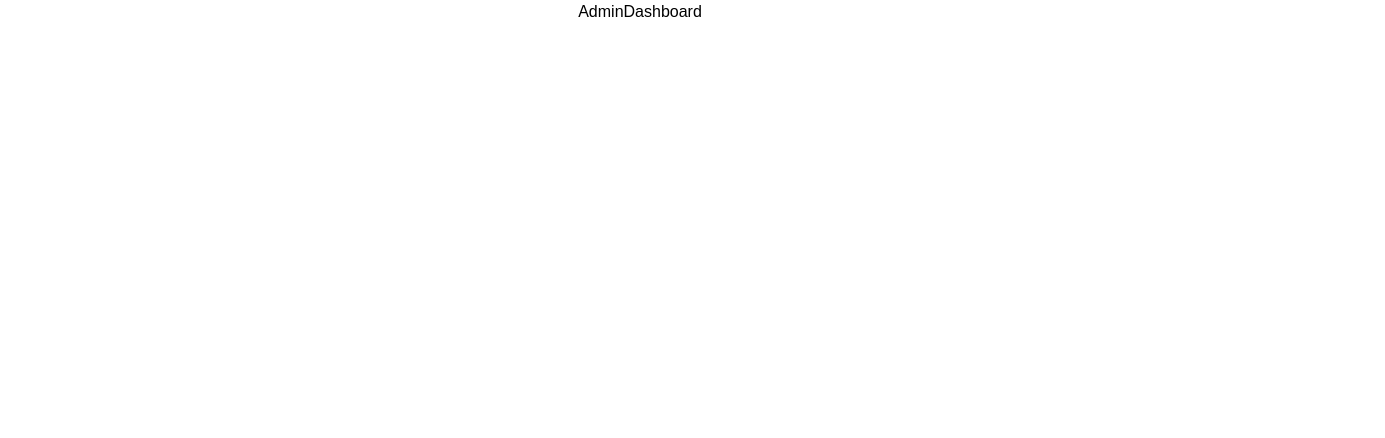
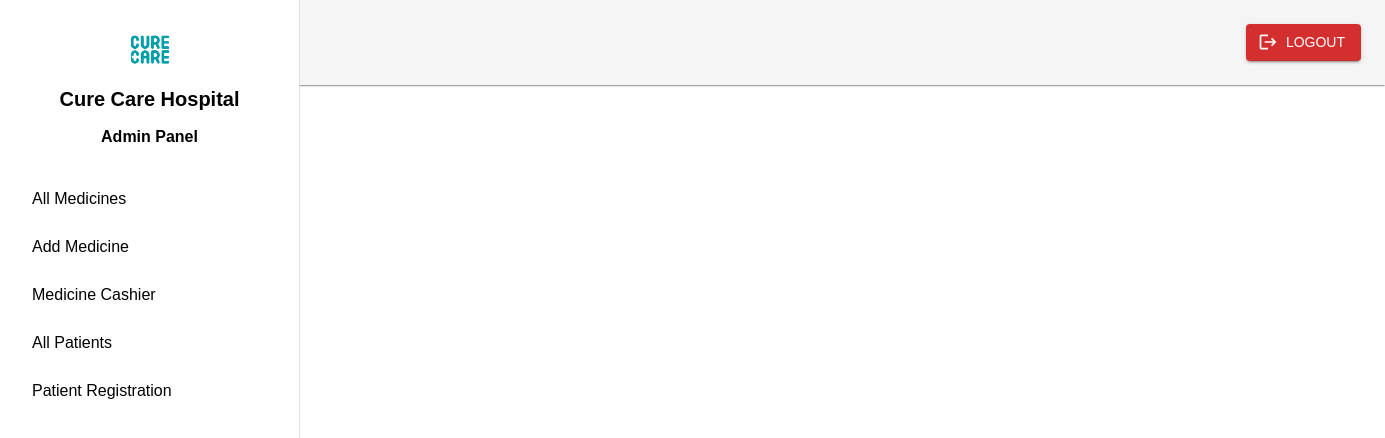
Before and after one commit to Sunilsahoo96/Hospital-Mng-Frontend, a React (Create React App) app: page /admin-dashboard in a window 1280 px wide. Shown: the top 438 px of the page, 1385 px wide, since content can reach past the window. Built offline with nearby package versions, Linux system fonts and the light colour scheme; sample sign-in values are in the browser's storage; a web font is replaced by a local one.

Commit message:
Added Admin Dashboard  functionality

```diff
--- a/src/App.js
+++ b/src/App.js
@@ -1,19 +1,20 @@
 import { BrowserRouter as Router, Routes, Route } from "react-router-dom";
 import './App.css';
 import "./Hospital.css";
-import AddMedicine from './components/AddMedicine';
+import AddMedicine from './components/Medicine/AddMedicine';
 import PatientRegistration from "./components/RegestrationPatient";
 import Auth from "./components/Auth";
 import Home from "./components/Home";
-import AllMedicineDetails from "./components/AllMedicineDetails";
+import AllMedicineDetails from "./components/Medicine/AllMedicineDetails";
 import DashboardLayout from "./components/Dashboard";
-import AdminDashboard from "./components/AdminDashboard";
-import MedicineCashierDashboard from "./components/MedicineCashierDashboard"
-import DoctorDashboard from "./components/DoctorDashboard";
-import NurseDashboard from "./components/NurseDashboard";
-import ReceptionDashboard from "./components/ReceptionDashboard";
+import AdminDashboard from "./components/Roles/AdminDashboard";
+import MedicineCashierDashboard from "./components/Medicine/MedicineCashierDashboard"
+import DoctorDashboard from "./components/Roles/DoctorDashboard";
+import NurseDashboard from "./components/Roles/NurseDashboard";
+import ReceptionDashboard from "./components/Roles/ReceptionDashboard";
 import PrivateRoute from "./components/PrivateRoute";
 import { ThemeProviderWrapper } from "./Context/ThemeContext";
+import AllPatients from "./components/Patient/AllPatients";
 
 function App() {
   return (
@@ -25,10 +26,10 @@ function App() {
             <Route path="/auth" element={<Auth />} />
             <Route path="/add-medicine" element={<AddMedicine />} />
 
-            <Route path="/dashboard" element={<DashboardLayout />}>
+            {/* <Route path="/dashboard" element={<DashboardLayout />}>
               <Route path="get-medicine" element={<AllMedicineDetails />} />
               <Route path="patient-registration" element={<PatientRegistration />} />
-            </Route>
+            </Route> */}
 
             <Route element={<PrivateRoute allowedRoles={["admin"]} />}>
               <Route path="/admin-dashboard" element={<AdminDashboard />} />
@@ -47,6 +48,18 @@ function App() {
             </Route>
 
 
+            <Route element={<PrivateRoute allowedRoles={["admin"]} />}>
+              <Route path="/admin-dashboard" element={<AdminDashboard />}>
+                <Route path="all-medicine" element={<AllMedicineDetails />} />
+                <Route path="add-medicine" element={<AddMedicine />} />
+                <Route path="medicinecashier" element={<MedicineCashierDashboard />} />
+                <Route path="patient-registration" element={<PatientRegistration />} />
+                <Route path="all-patients" element={<AllPatients />} />
+              </Route>
+            </Route>
+
+
+
           </Routes>
         </div>
       </Router >
--- a/src/components/AdminDashboard.jsx
+++ /dev/null
@@ -1,9 +0,0 @@
-import React from 'react'
-
-const AdminDashboard = () => {
-  return (
-    <div>AdminDashboard</div>
-  )
-}
-
-export default AdminDashboard
--- a/src/components/AllMedicineDetails.jsx
+++ b/src/components/Medicine/AllMedicineDetails.jsx
@@ -5,8 +5,8 @@ import {
 } from "@mui/material";
 import { Brightness4, Brightness7 } from "@mui/icons-material"; // Icons for toggle
 import dayjs from "dayjs";
-import { useDebounce } from "../hooks/useDebounce";
-import ThemeContext from "../Context/ThemeContext";
+import { useDebounce } from "../../hooks/useDebounce";
+import ThemeContext from "../../Context/ThemeContext";
 
 const API_URL = process.env.REACT_APP_API_URL;
 
--- /dev/null
+++ b/src/components/Roles/AdminDashboard.jsx
@@ -0,0 +1,119 @@
+import React, { useContext, useState } from "react";
+import { Outlet, Link, useNavigate } from "react-router-dom";
+import {
+    Drawer, List, ListItem, ListItemText, Box, Switch, Typography,
+    IconButton, Menu, MenuItem, Snackbar, Alert, Button, Dialog, DialogTitle, DialogActions
+} from "@mui/material";
+import { AccountCircle, Logout } from "@mui/icons-material";
+import { ThemeContext } from "@emotion/react";
+
+const AdminDashboard = () => {
+    const { themeMode, toggleTheme } = useContext(ThemeContext);
+    const navigate = useNavigate();
+
+    const [profileAnchor, setProfileAnchor] = useState(null);
+    const [logoutSuccess, setLogoutSuccess] = useState(false);
+    const [confirmLogout, setConfirmLogout] = useState(false);
+
+    const userName = localStorage.getItem("userName") || "Admin";
+
+    const handleLogout = () => {
+        localStorage.removeItem("token");
+        localStorage.removeItem("userName");
+        setLogoutSuccess(true);
+        setTimeout(() => {
+            setLogoutSuccess(false);
+            navigate("/auth");
+        }, 2000);
+    };
+
+    return (
+        <Box sx={{ display: "flex", height: "100vh" }}>
+            {/* Sidebar */}
+            <Drawer
+                variant="permanent"
+                sx={{
+                    width: 240,
+                    flexShrink: 0,
+                    "& .MuiDrawer-paper": {
+                        width: 300,
+                        boxSizing: "border-box",
+                        p: 2,
+                        display: "flex",
+                        flexDirection: "column",
+                        height: "100vh",
+                        background: themeMode === "dark" ? "#30475E" : "#ffffff",
+                        color: themeMode === "dark" ? "#ffffff" : "black",
+                    },
+                }}
+            >
+                <Box sx={{ textAlign: "center", mb: 2 }}>
+                    <img src="/image.png" alt="Cure Care Hospital" width="100" />
+                    <Typography variant="h6" sx={{ fontWeight: "bold" }}>Cure Care Hospital</Typography>
+                    <Typography variant="subtitle1" sx={{ mt: 1, fontWeight: "bold" }}>Admin Panel</Typography>
+                </Box>
+
+                <List>
+                    <ListItem component={Link} to="all-medicine" sx={{ '&:hover': { backgroundColor: '#f0f0f0', borderRadius: '5px' } }}>
+                        <ListItemText primary="All Medicines" />
+                    </ListItem>
+                    <ListItem component={Link} to="add-medicine" sx={{ '&:hover': { backgroundColor: '#f0f0f0', borderRadius: '5px' } }}>
+                        <ListItemText primary="Add Medicine" />
+                    </ListItem>
+                    <ListItem component={Link} to="medicinecashier" sx={{ '&:hover': { backgroundColor: '#f0f0f0', borderRadius: '5px' } }}>
+                        <ListItemText primary="Medicine Cashier" />
+                    </ListItem>
+                    <ListItem component={Link} to="all-patients" sx={{ '&:hover': { backgroundColor: '#f0f0f0', borderRadius: '5px' } }}>
+                        <ListItemText primary="All Patients" />
+                    </ListItem>
+                    <ListItem component={Link} to="patient-registration" sx={{ '&:hover': { backgroundColor: '#f0f0f0', borderRadius: '5px' } }}>
+                        <ListItemText primary="Patient Registration" />
+                    </ListItem>
+                </List>
+            </Drawer>
+
+            {/* Main Content */}
+            <Box component="main" sx={{ flexGrow: 1, display: "flex", flexDirection: "column" ,width:"1200px",marginLeft:"50px"}}>
+                {/* Header */}
+                <Box sx={{ display: "flex", justifyContent: "space-between", alignItems: "center", background: "#f5f5f5", p: 3, boxShadow: 1 }}>
+                    <Typography variant="h6">{userName}</Typography>
+                    <Button onClick={() => setConfirmLogout(true)} variant="contained" color="error" startIcon={<Logout />}>
+                        Logout
+                    </Button>
+                </Box>
+
+                {/* Outlet for rendering pages */}
+                <Box sx={{ p: 3 }}>
+                    <Outlet />
+                </Box>
+            </Box>
+
+            {/* Logout Confirmation Dialog */}
+            <Dialog open={confirmLogout} onClose={() => setConfirmLogout(false)}>
+                <DialogTitle>Are you sure you want to log out?</DialogTitle>
+                <DialogActions>
+                    <Button onClick={() => setConfirmLogout(false)} color="secondary">
+                        Cancel
+                    </Button>
+                    <Button onClick={handleLogout} color="primary" variant="contained">
+                        Logout
+                    </Button>
+                </DialogActions>
+            </Dialog>
+
+            {/* Logout Success Alert */}
+            <Snackbar
+                open={logoutSuccess}
+                autoHideDuration={2000}
+                onClose={() => setLogoutSuccess(false)}
+                anchorOrigin={{ vertical: "top", horizontal: "center" }}
+            >
+                <Alert severity="success" sx={{ width: "100%", background: "#50C878", color: "#ffffff" }}>
+                    Logged out successfully!
+                </Alert>
+            </Snackbar>
+        </Box>
+    );
+};
+
+export default AdminDashboard;
```
Also changed, not shown: src/components/Medicine/AddMedicine.jsx (renamed from src/components/AddMedicine.jsx), src/components/Medicine/MedicineCashierDashboard.jsx (renamed from src/components/MedicineCashierDashboard.jsx), src/components/Roles/DoctorDashboard.jsx (renamed from src/components/DoctorDashboard.jsx), src/components/Roles/NurseDashboard.jsx (renamed from src/components/NurseDashboard.jsx), src/components/Roles/ReceptionDashboard.jsx (renamed from src/components/ReceptionDashboard.jsx).
